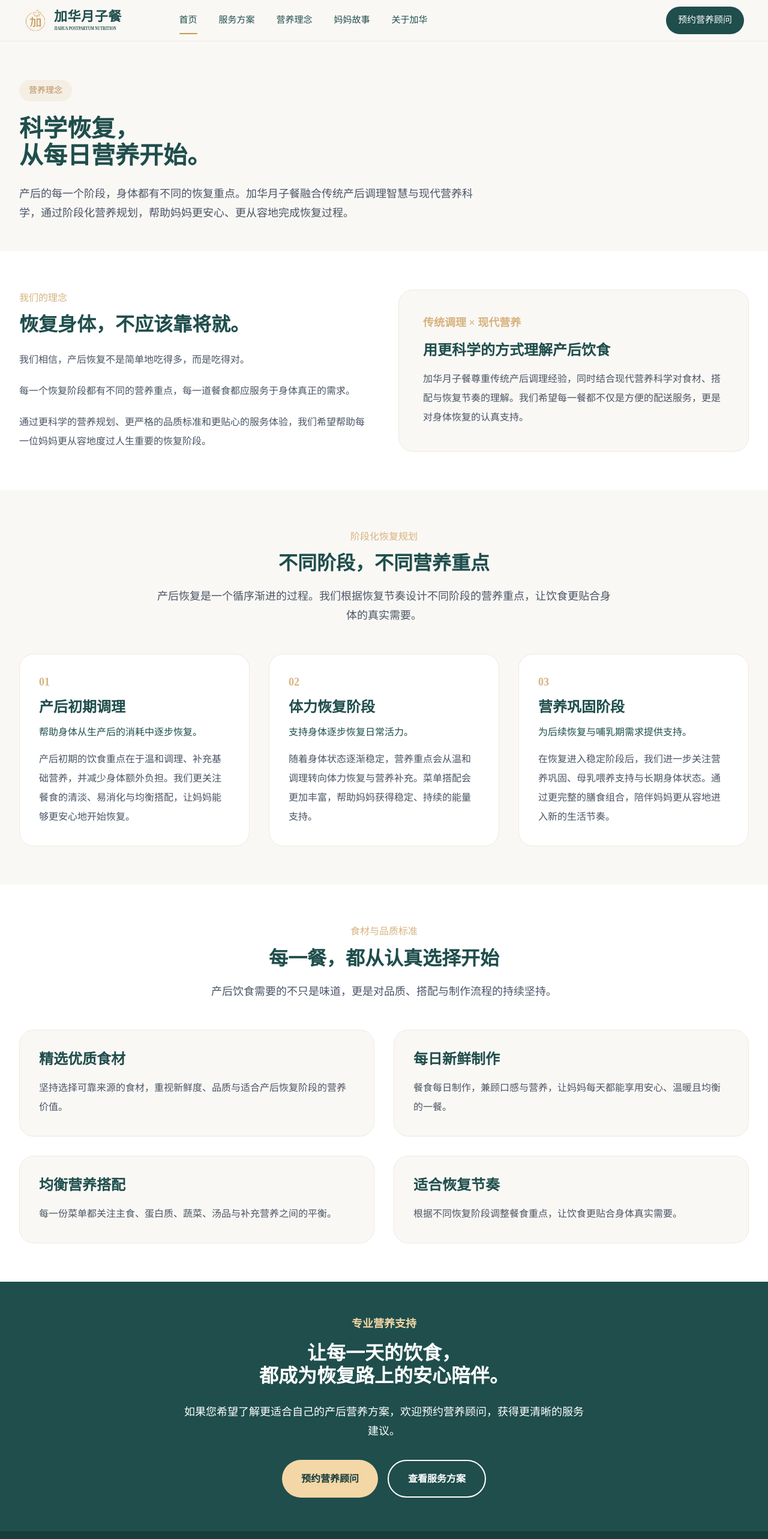
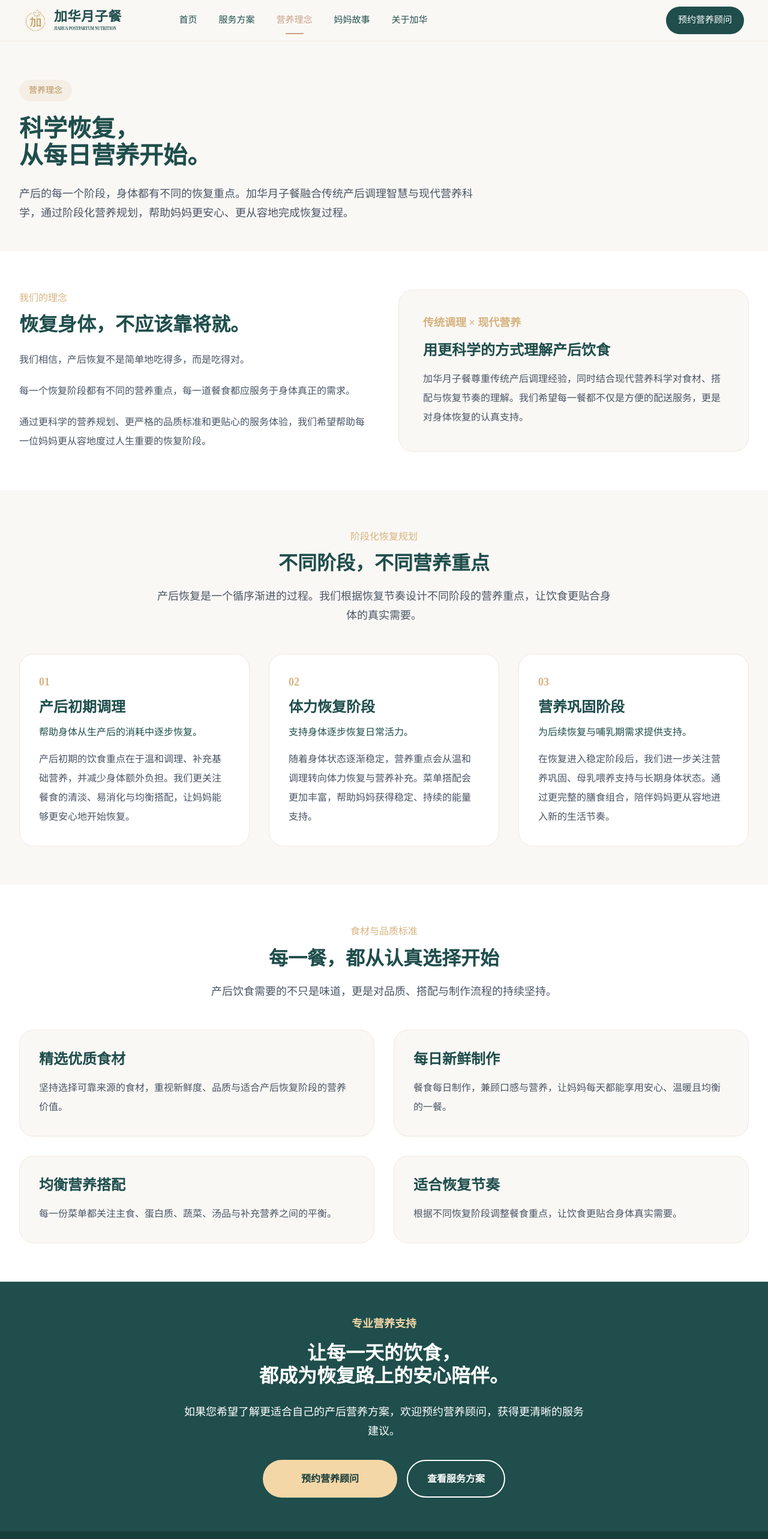
Before and after one commit to Jeffliu99/jiahua-v2, a Next.js app: page /nutrition in a window 1280 px wide. Shown: the top 2566 px of the page at 60% size. Built offline with nearby package versions, Linux system fonts and the light colour scheme.

Commit message:
Update header active navigation highlight animation

```diff
--- a/app/about/page.tsx
+++ b/app/about/page.tsx
@@ -171,7 +171,7 @@ export default function AboutPage() {
       </section>
 
       {/* Contact */}
-      <section className="py-16 bg-[#FAF8F5]">
+      <section id="contact" className="py-16 bg-[#FAF8F5]">
         <div className="max-w-7xl mx-auto px-8">
           <div className="text-center max-w-3xl mx-auto mb-12">
             <div className="text-[#D6B37F] font-medium mb-3">
@@ -214,9 +214,6 @@ export default function AboutPage() {
       {/* CTA */}
       <section className="py-14 bg-[#1F4E4C]">
         <div className="max-w-4xl mx-auto px-8 text-center">
-          <div className="text-[#F4D7A7] text-lg font-semibold mb-4">
-            预约营养顾问
-          </div>
 
           <h2 className="text-4xl font-bold text-white leading-tight mb-6">
             让专业营养，
@@ -230,11 +227,15 @@ export default function AboutPage() {
 
           <div className="flex flex-col sm:flex-row gap-4 justify-center">
             <button className="bg-[#F4D7A7] text-[#173D3B] px-8 py-4 rounded-full font-bold hover:opacity-90 transition">
-              预约营养顾问
+              <a href="/about#contact" className="bg-[#F4D7A7] text-[#173D3B] px-8 py-4 rounded-full font-bold">
+                预约营养顾问
+              </a>
             </button>
 
             <button className="border-2 border-white text-white px-8 py-4 rounded-full font-bold hover:bg-white/10 transition">
-              查看服务方案
+              <a href="/services" className="text-white">
+                查看服务方案
+              </a>
             </button>
           </div>
         </div>
--- a/app/components/Footer.tsx
+++ b/app/components/Footer.tsx
@@ -71,7 +71,9 @@ export default function Footer() {
           <div>
 
             <h4 className="text-lg font-semibold mb-4">
-              联系我们
+              <a href="/about#contact" className="text-white">
+                联系我们
+              </a>
             </h4>
 
             <ul className="space-y-3 text-white/70">
--- a/app/components/Header.tsx
+++ b/app/components/Header.tsx
@@ -1,9 +1,11 @@
 "use client";
 
 import Link from "next/link";
+import { usePathname } from "next/navigation";
 import { useEffect, useRef, useState } from "react";
 
 export default function Header() {
+  const pathname = usePathname();
   const [menuOpen, setMenuOpen] = useState(false);
   const menuRef = useRef<HTMLDivElement | null>(null);
   const closeTimerRef = useRef<ReturnType<typeof setTimeout> | null>(null);
@@ -16,11 +18,22 @@ export default function Header() {
     { href: "/about", label: "关于加华" },
   ];
 
+  const activeColor = "#C9A18A";
+
+  function isActive(href: string) {
+    if (href === "/") {
+      return pathname === "/";
+    }
+
+    return pathname === href || pathname.startsWith(`${href}/`);
+  }
+
   function openMenu() {
     if (closeTimerRef.current) {
       clearTimeout(closeTimerRef.current);
       closeTimerRef.current = null;
     }
+
     setMenuOpen(true);
   }
 
@@ -28,6 +41,7 @@ export default function Header() {
     if (closeTimerRef.current) {
       clearTimeout(closeTimerRef.current);
     }
+
     closeTimerRef.current = setTimeout(() => {
       setMenuOpen(false);
     }, 140);
@@ -38,6 +52,7 @@ export default function Header() {
       clearTimeout(closeTimerRef.current);
       closeTimerRef.current = null;
     }
+
     setMenuOpen(false);
   }
 
@@ -60,6 +75,7 @@ export default function Header() {
     return () => {
       document.removeEventListener("mousedown", handleOutsideClick);
       document.removeEventListener("keydown", handleEscape);
+
       if (closeTimerRef.current) {
         clearTimeout(closeTimerRef.current);
       }
@@ -81,6 +97,7 @@ export default function Header() {
             <div className="font-song whitespace-nowrap text-[20px] font-bold leading-none tracking-wide text-[#1F4E4C] md:text-[22px]">
               加华月子餐
             </div>
+
             <div className="mt-1 w-fit origin-left scale-x-[0.68] whitespace-nowrap text-[8px] font-semibold uppercase tracking-normal text-[#1F4E4C] md:text-[9px]">
               JIAHUA POSTPARTUM NUTRITION
             </div>
@@ -92,31 +109,43 @@ export default function Header() {
           aria-label="主要导航"
           className="ml-14 hidden min-[700px]:flex min-w-0 items-center gap-5 whitespace-nowrap font-song text-[13px] font-normal text-[#1F4E4C] md:gap-6 md:text-[14px] lg:gap-7 xl:gap-9 xl:text-[15px]"
         >
-          {navItems.map((item, index) => (
+          {navItems.map((item) => {
+            const active = isActive(item.href);
+
+            return (
               <Link
                 key={item.href}
                 href={item.href}
-              className="relative block transition-colors hover:text-[#C79A55]"
-              aria-current={index === 0 ? "page" : undefined}
+                aria-current={active ? "page" : undefined}
+                className="group relative block transition-colors duration-300 ease-out"
+                style={{ color: active ? activeColor : undefined }}
               >
+                <span className="transition-colors duration-300 ease-out group-hover:text-[#C9A18A]">
                   {item.label}
-              {index === 0 && (
-                <span className="absolute left-1/2 top-full mt-2 h-[2.5px] w-[30px] -translate-x-1/2 rounded-full bg-[#C79A55]" />
-              )}
+                </span>
+
+                <span
+                  className={`absolute left-1/2 top-full mt-2 h-[2.5px] w-[30px] -translate-x-1/2 rounded-full bg-[#C9A18A] transition-all duration-300 ease-out ${
+                    active
+                      ? "scale-x-100 opacity-100"
+                      : "scale-x-0 opacity-0 group-hover:scale-x-100 group-hover:opacity-70"
+                  }`}
+                />
               </Link>
-          ))}
+            );
+          })}
         </nav>
 
         {/* CTA */}
         <Link
-          href="/services"
-          className="ml-auto hidden min-[700px]:inline-flex shrink-0 whitespace-nowrap rounded-full bg-[#1F4E4C] px-4 py-2 font-song text-[13px] font-medium text-white transition-colors hover:bg-[#173D3B] min-[1180px]:px-5 min-[1180px]:py-2.5 min-[1180px]:text-[15px]"
+          href="/about#contact"
+          className="ml-auto hidden min-[700px]:inline-flex shrink-0 whitespace-nowrap rounded-full bg-[#1F4E4C] px-4 py-2 font-song text-[13px] font-medium text-white transition-all duration-300 ease-out hover:-translate-y-0.5 hover:bg-[#173D3B] hover:shadow-md min-[1180px]:px-5 min-[1180px]:py-2.5 min-[1180px]:text-[15px]"
         >
           <span className="hidden min-[1180px]:inline">预约营养顾问</span>
           <span className="inline min-[1180px]:hidden">咨询</span>
         </Link>
 
-        {/* Compact menu */}
+        {/* Compact navigation menu */}
         <div
           ref={menuRef}
           className="relative ml-auto mr-8 min-[700px]:hidden md:mr-12"
@@ -137,12 +166,12 @@ export default function Header() {
             aria-haspopup="menu"
             aria-expanded={menuOpen}
             onClick={() => setMenuOpen((current) => !current)}
-            className="rounded-full bg-[#1F4E4C] px-5 py-2 font-song text-[15px] font-medium text-white shadow-sm transition-colors duration-200 hover:bg-[#173D3B] focus:bg-[#173D3B] focus:outline-none focus:ring-2 focus:ring-[#D6B37F] focus:ring-offset-2 focus:ring-offset-[#FAF8F5]"
+            className="rounded-full bg-[#1F4E4C] px-5 py-2 font-song text-[15px] font-medium text-white shadow-sm transition-all duration-300 ease-out hover:-translate-y-0.5 hover:bg-[#173D3B] hover:shadow-md focus:bg-[#173D3B] focus:outline-none focus:ring-2 focus:ring-[#C9A18A] focus:ring-offset-2 focus:ring-offset-[#FAF8F5]"
           >
             网站导航
           </button>
 
-          {/* Invisible hover bridge: prevents dropdown from closing while moving from button to menu */}
+          {/* Invisible hover bridge */}
           <div className="absolute right-0 top-9 h-4 w-56" aria-hidden="true" />
 
           <div
@@ -159,29 +188,39 @@ export default function Header() {
               <p className="font-song text-[15px] font-semibold text-[#1F4E4C]">
                 网站导航
               </p>
+
               <p className="mt-1 font-song text-[11px] text-[#9B8A73]">
                 Jiahua Postpartum Nutrition
               </p>
             </div>
 
             <nav className="flex flex-col gap-1 font-song text-[16px] text-[#1F4E4C]">
-              {navItems.map((item) => (
+              {navItems.map((item) => {
+                const active = isActive(item.href);
+
+                return (
                   <Link
                     key={item.href}
                     href={item.href}
                     role="menuitem"
+                    aria-current={active ? "page" : undefined}
                     onClick={closeMenuNow}
-                  className="rounded-2xl px-3 py-2.5 transition-all duration-200 ease-out hover:translate-x-1 hover:bg-[#F4E8D2] hover:text-[#173D3B] focus:bg-[#F4E8D2] focus:outline-none"
+                    className={`rounded-2xl px-3 py-2.5 transition-all duration-300 ease-out focus:outline-none ${
+                      active
+                        ? "bg-[#F7EDEA] text-[#C9A18A] shadow-sm"
+                        : "hover:translate-x-1 hover:bg-[#F7EDEA] hover:text-[#C9A18A] focus:bg-[#F7EDEA]"
+                    }`}
                   >
                     {item.label}
                   </Link>
-              ))}
+                );
+              })}
 
               <Link
-                href="/services"
+                href="/about#contact"
                 role="menuitem"
                 onClick={closeMenuNow}
-                className="mt-3 rounded-full bg-[#1F4E4C] px-4 py-2.5 text-center text-white transition-all duration-200 ease-out hover:-translate-y-0.5 hover:bg-[#173D3B] focus:bg-[#173D3B] focus:outline-none"
+                className="mt-3 rounded-full bg-[#1F4E4C] px-4 py-2.5 text-center text-white transition-all duration-300 ease-out hover:-translate-y-0.5 hover:bg-[#173D3B] focus:bg-[#173D3B] focus:outline-none"
               >
                 预约营养顾问
               </Link>
--- a/app/nutrition/page.tsx
+++ b/app/nutrition/page.tsx
@@ -204,11 +204,15 @@ export default function NutritionPage() {
 
           <div className="flex flex-col sm:flex-row gap-4 justify-center">
             <button className="bg-[#F4D7A7] text-[#173D3B] px-8 py-4 rounded-full font-bold hover:opacity-90 transition">
-              预约营养顾问
+              <a href="/about#contact" className="bg-[#F4D7A7] text-[#173D3B] px-8 py-4 rounded-full">
+                预约营养顾问
+              </a>
             </button>
 
             <button className="border-2 border-white text-white px-8 py-4 rounded-full font-bold hover:bg-white/10 transition">
-              查看服务方案
+              <a href="/services" className="text-white">
+                查看服务方案
+              </a>
             </button>
           </div>
         </div>
--- a/app/page.tsx
+++ b/app/page.tsx
@@ -26,11 +26,15 @@ export default function Home() {
             <div className="mt-8 flex flex-wrap gap-4">
 
               <button className="bg-[#1F4E4C] text-white px-8 py-4 rounded-full">
-                预约营养顾问
+                <a href="/about#contact" className="bg-[#1F4E4C] text-white px-8 py-4 rounded-full">
+                  预约营养顾问
+                </a>
               </button>
 
               <button className="border border-[#D6B37F] text-[#1F4E4C] px-8 py-4 rounded-full">
-                了解服务方案
+                <a href="/services" className="text-[#1F4E4C]">
+                  了解服务方案
+                </a>
               </button>
 
             </div>
@@ -476,11 +480,15 @@ export default function Home() {
           <div className="flex flex-col sm:flex-row gap-4 justify-center">
 
             <button className="bg-[#F4D7A7] text-[#173D3B] px-8 py-4 rounded-full font-bold hover:opacity-90 transition">
-              预约营养顾问
+              <a href="/about#contact" className="bg-[#F4D7A7] text-[#173D3B] font-semibold">
+                预约营养顾问
+              </a>
             </button>
 
             <button className="border-2 border-white text-white px-8 py-4 rounded-full font-bold hover:bg-white/10 transition">
-              了解服务方案
+              <a href="/services" className="text-white">
+                了解服务方案
+              </a>
             </button>
 
           </div>
--- a/app/services/page.tsx
+++ b/app/services/page.tsx
@@ -179,11 +179,15 @@ export default function ServicesPage() {
 
           <div className="flex flex-col sm:flex-row gap-4 justify-center">
             <button className="bg-[#F4D7A7] text-[#173D3B] px-8 py-4 rounded-full font-bold hover:opacity-90 transition">
-              预约营养顾问
+              <a href="/about#contact" className="bg-[#F4D7A7] text-[#173D3B] px-8 py-4 rounded-full">
+                预约营养顾问
+              </a>
             </button>
 
             <button className="border-2 border-white text-white px-8 py-4 rounded-full font-bold hover:bg-white/10 transition">
-              返回首页
+              <a href="/" className="text-white">
+                返回首页
+              </a>
             </button>
           </div>
         </div>
--- a/app/stories/page.tsx
+++ b/app/stories/page.tsx
@@ -177,11 +177,15 @@ export default function StoriesPage() {
 
           <div className="flex flex-col sm:flex-row gap-4 justify-center">
             <button className="bg-[#F4D7A7] text-[#173D3B] px-8 py-4 rounded-full font-bold hover:opacity-90 transition">
-              预约营养顾问
+              <a href="/about#contact" className="bg-[#F4D7A7] text-[#173D3B] px-8 py-4 rounded-full font-bold">
+                预约营养顾问
+              </a>
             </button>
 
             <button className="border-2 border-white text-white px-8 py-4 rounded-full font-bold hover:bg-white/10 transition">
-              查看服务方案
+              <a href="/services" className="text-white">
+                查看服务方案
+              </a>
             </button>
           </div>
         </div>
```
Lines whose indentation alone changed are shown as unchanged.
